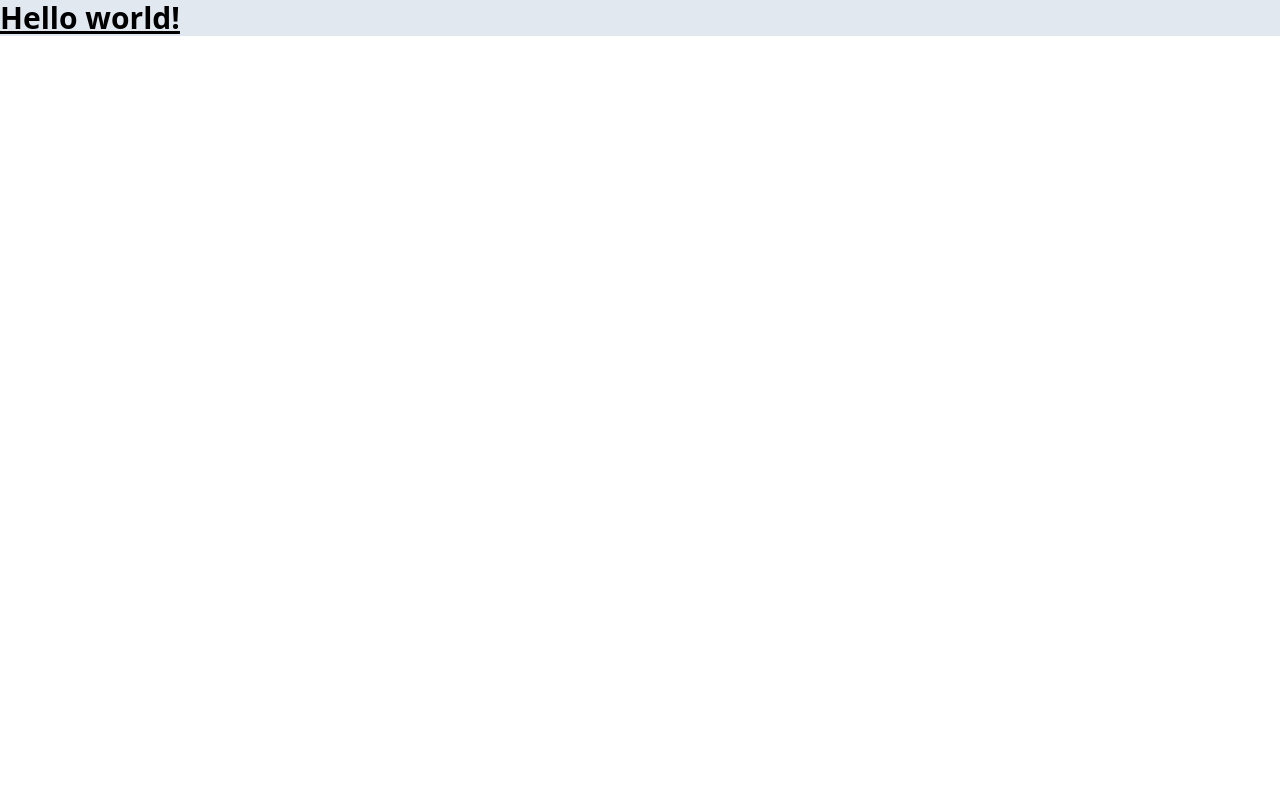
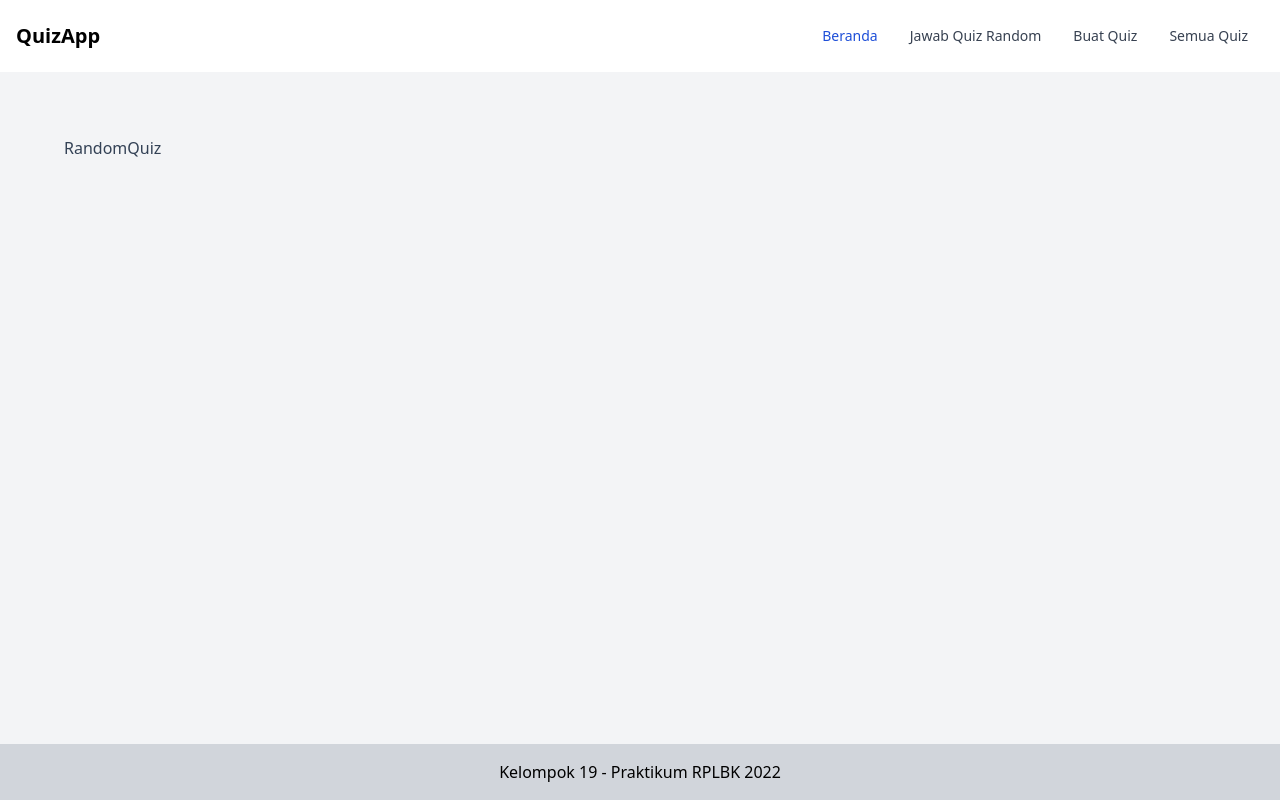
Before and after one commit to timothybagas/tugas-akhir-rplbk, a React (Create React App) app: page /quiz-random in a window 1280 px wide. Built offline with nearby package versions, Linux system fonts and the light colour scheme.

Commit message:
Set up project structure

```diff
--- a/package.json
+++ b/package.json
@@ -8,6 +8,7 @@
     "@testing-library/user-event": "^13.5.0",
     "react": "^18.2.0",
     "react-dom": "^18.2.0",
+    "react-router-dom": "^6.4.3",
     "react-scripts": "5.0.1",
     "web-vitals": "^2.1.4"
   },
--- a/src/App.js
+++ b/src/App.js
@@ -1,13 +1,53 @@
 import React from "react";
-import Template from "./components/Template";
+import { Link, Route, Routes } from "react-router-dom";
+import NavigationBar from "./components/NavigationBar";
+import NavigationMenu from "./components/NavigationMenu";
+import CreateQuiz from "./pages/CreateQuiz";
+import Home from "./pages/Home";
+import Quizzes from "./pages/Quizzes";
+import RandomQuiz from "./pages/RandomQuiz";
 
 function App() {
+  const pages = [
+    {
+      name: "Beranda",
+      path: "/",
+    },
+    {
+      name: "Jawab Quiz Random",
+      path: "/quiz-random",
+    },
+    {
+      name: "Buat Quiz",
+      path: "/buat-quiz",
+    },
+    {
+      name: "Semua Quiz",
+      path: "/semua-quiz",
+    },
+  ];
+  const [navigation, setNavigation] = React.useState(0);
+
   return (
-    <Template>
-      <h1 className="text-3xl font-bold underline">
-        Hello world!
-      </h1>
-    </Template>
+    <div className="flex flex-col min-h-screen bg-gray-100">
+      <NavigationBar>
+        {pages.map((page, index) => (
+          <NavigationMenu
+            key={index}
+            isActive={index === navigation}
+            onClick={() => setNavigation(index)}
+          >
+            <Link to={page.path}>{page.name}</Link>
+          </NavigationMenu>
+        ))}
+      </NavigationBar>
+      <Routes>
+        <Route path="/" exact element={<Home />} />
+        <Route path="/quiz-random" exact element={<RandomQuiz />} />
+        <Route path="/buat-quiz" exact element={<CreateQuiz />} />
+        <Route path="/semua-quiz" exact element={<Quizzes />} />
+      </Routes>
+    </div>
   );
 }
 
--- /dev/null
+++ b/src/components/Footer.jsx
@@ -0,0 +1,9 @@
+import React from "react";
+
+export default function Footer() {
+    return (
+        <div className="mt-auto bg-gray-300 text-center p-4">
+            Kelompok 19 - Praktikum RPLBK 2022
+        </div>
+    );
+}
--- /dev/null
+++ b/src/components/NavigationBar.jsx
@@ -0,0 +1,25 @@
+import React from "react";
+import { Link } from "react-router-dom";
+
+export default function NavigationBar({ children }) {
+    return (
+        <nav className="bg-white border-gray-200 px-2 sm:px-4 py-2.5 dark:bg-gray-900">
+            <div className="container flex flex-wrap items-center justify-between mx-auto">
+                <button type="button" className="flex items-center">
+                    <span className="self-center text-xl font-semibold whitespace-nowrap dark:text-white">
+                        <Link to="/">QuizApp</Link>
+                    </span>
+                </button>
+                <button data-collapse-toggle="navbar-default" type="button" className="inline-flex items-center p-2 ml-3 text-sm text-gray-500 rounded-lg md:hidden hover:bg-gray-100 focus:outline-none focus:ring-2 focus:ring-gray-200 dark:text-gray-400 dark:hover:bg-gray-700 dark:focus:ring-gray-600" aria-controls="navbar-default" aria-expanded="false">
+                    <span className="sr-only">Open main menu</span>
+                    <svg className="w-6 h-6" aria-hidden="true" fill="currentColor" viewBox="0 0 20 20" xmlns="http://www.w3.org/2000/svg"><path fillRule="evenodd" d="M3 5a1 1 0 011-1h12a1 1 0 110 2H4a1 1 0 01-1-1zM3 10a1 1 0 011-1h12a1 1 0 110 2H4a1 1 0 01-1-1zM3 15a1 1 0 011-1h12a1 1 0 110 2H4a1 1 0 01-1-1z" clipRule="evenodd" /></svg>
+                </button>
+                <div className="hidden w-full md:block md:w-auto" id="navbar-default">
+                    <ul className="flex flex-col p-4 mt-4 border border-gray-100 rounded-lg bg-gray-50 md:flex-row md:space-x-8 md:mt-0 md:text-sm md:font-medium md:border-0 md:bg-white dark:bg-gray-800 md:dark:bg-gray-900 dark:border-gray-700">
+                        {children}
+                    </ul>
+                </div>
+            </div>
+        </nav>
+    );
+}
--- /dev/null
+++ b/src/components/NavigationMenu.jsx
@@ -0,0 +1,20 @@
+import React from "react";
+
+export default function NavigationMenu({ children, isActive, onClick }) {
+    const style = isActive ?
+        "block py-2 pl-3 pr-4 text-white bg-blue-700 rounded md:bg-transparent md:text-blue-700 md:p-0 dark:text-white"
+        :
+        "block py-2 pl-3 pr-4 text-gray-700 rounded hover:bg-gray-100 md:hover:bg-transparent md:border-0 md:hover:text-blue-700 md:p-0 dark:text-gray-400 md:dark:hover:text-white dark:hover:bg-gray-700 dark:hover:text-white md:dark:hover:bg-transparent";
+    return (
+        <li>
+            <button
+                type="button"
+                className={style}
+                aria-current="page"
+                onClick={onClick}
+            >
+                {children}
+            </button>
+        </li>
+    );
+}
--- a/src/components/Template.jsx
+++ b/src/components/Template.jsx
@@ -1,9 +1,13 @@
 import React from "react";
+import Footer from "./Footer";
 
 export default function Template({ children }) {
     return (
-        <div className="bg-slate-200">
-            {children}
-        </div>
+        <>
+            <div className="p-16">
+                {children}
+            </div>
+            <Footer />
+        </>
     );
 }
--- /dev/null
+++ b/src/constants/index.js
@@ -0,0 +1 @@
+export const BASE_URL = "https://my-quiz-app.up.railway.app";
--- a/src/index.js
+++ b/src/index.js
@@ -3,11 +3,14 @@ import ReactDOM from 'react-dom/client';
 import './index.css';
 import App from './App';
 import reportWebVitals from './reportWebVitals';
+import { BrowserRouter } from 'react-router-dom';
 
 const root = ReactDOM.createRoot(document.getElementById('root'));
 root.render(
   <React.StrictMode>
-    <App />
+    <BrowserRouter>
+      <App />
+    </BrowserRouter>
   </React.StrictMode>
 );
 
--- /dev/null
+++ b/src/pages/CreateQuiz.js
@@ -0,0 +1,10 @@
+import React from "react";
+import Template from "../components/Template";
+
+export default function CreateQuiz() {
+    return (
+        <Template>
+            <h1 className="text-slate-700">CreateQuiz</h1>
+        </Template>
+    );
+}
--- /dev/null
+++ b/src/pages/Home.js
@@ -0,0 +1,10 @@
+import React from "react";
+import Template from "../components/Template";
+
+export default function Home() {
+    return (
+        <Template>
+            <h1 className="text-slate-700">Home</h1>
+        </Template>
+    );
+}
--- /dev/null
+++ b/src/pages/Quizzes.js
@@ -0,0 +1,10 @@
+import React from "react";
+import Template from "../components/Template";
+
+export default function Quizzes() {
+    return (
+        <Template>
+            <h1 className="text-slate-700">Quizzes</h1>
+        </Template>
+    );
+}
--- /dev/null
+++ b/src/pages/RandomQuiz.js
@@ -0,0 +1,10 @@
+import React from "react";
+import Template from "../components/Template";
+
+export default function RandomQuiz() {
+    return (
+        <Template>
+            <h1 className="text-slate-700">RandomQuiz</h1>
+        </Template>
+    );
+}
```
Also changed, not shown: 1 other file (tests, documents, lock files or other folders).
